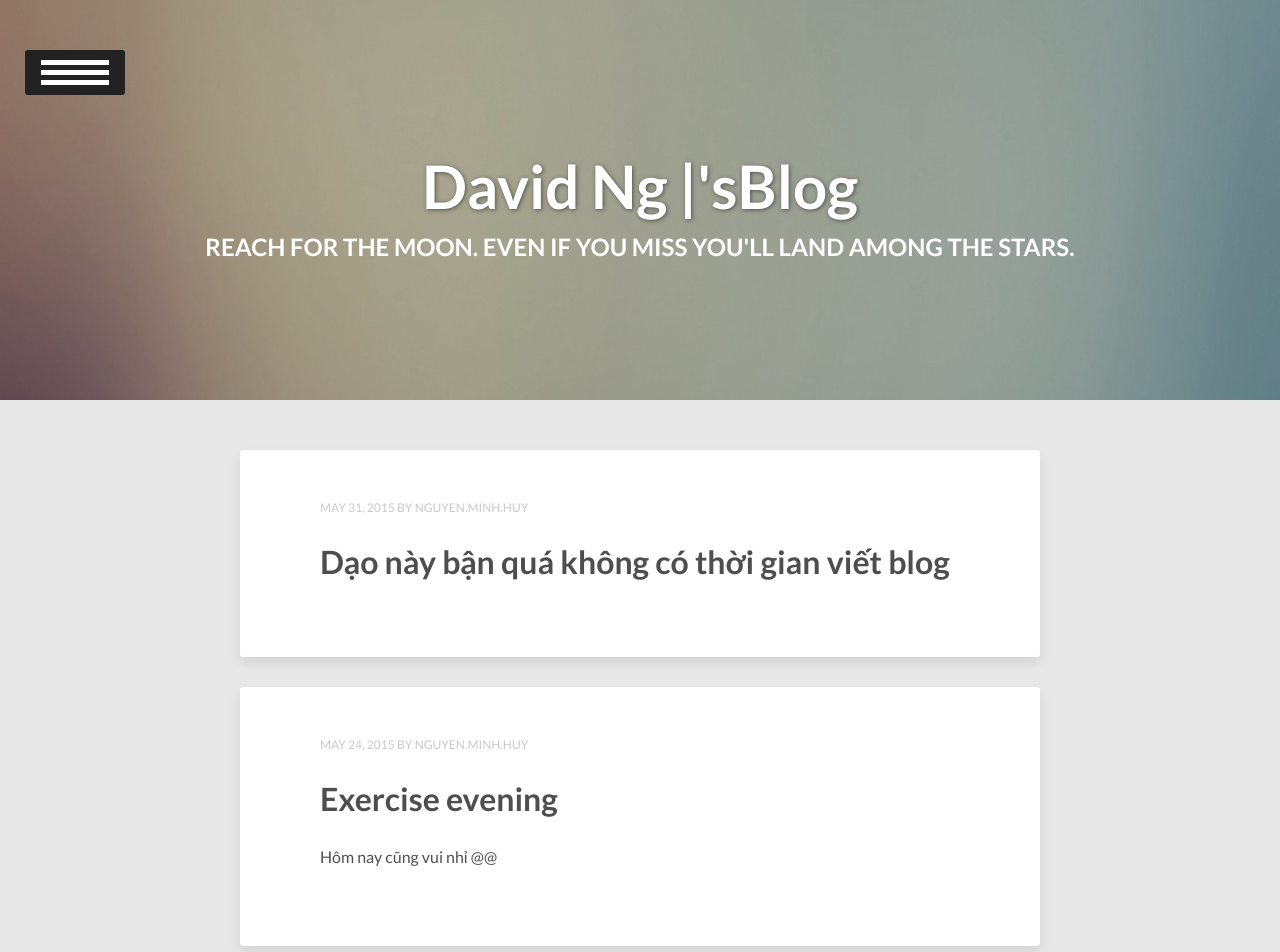
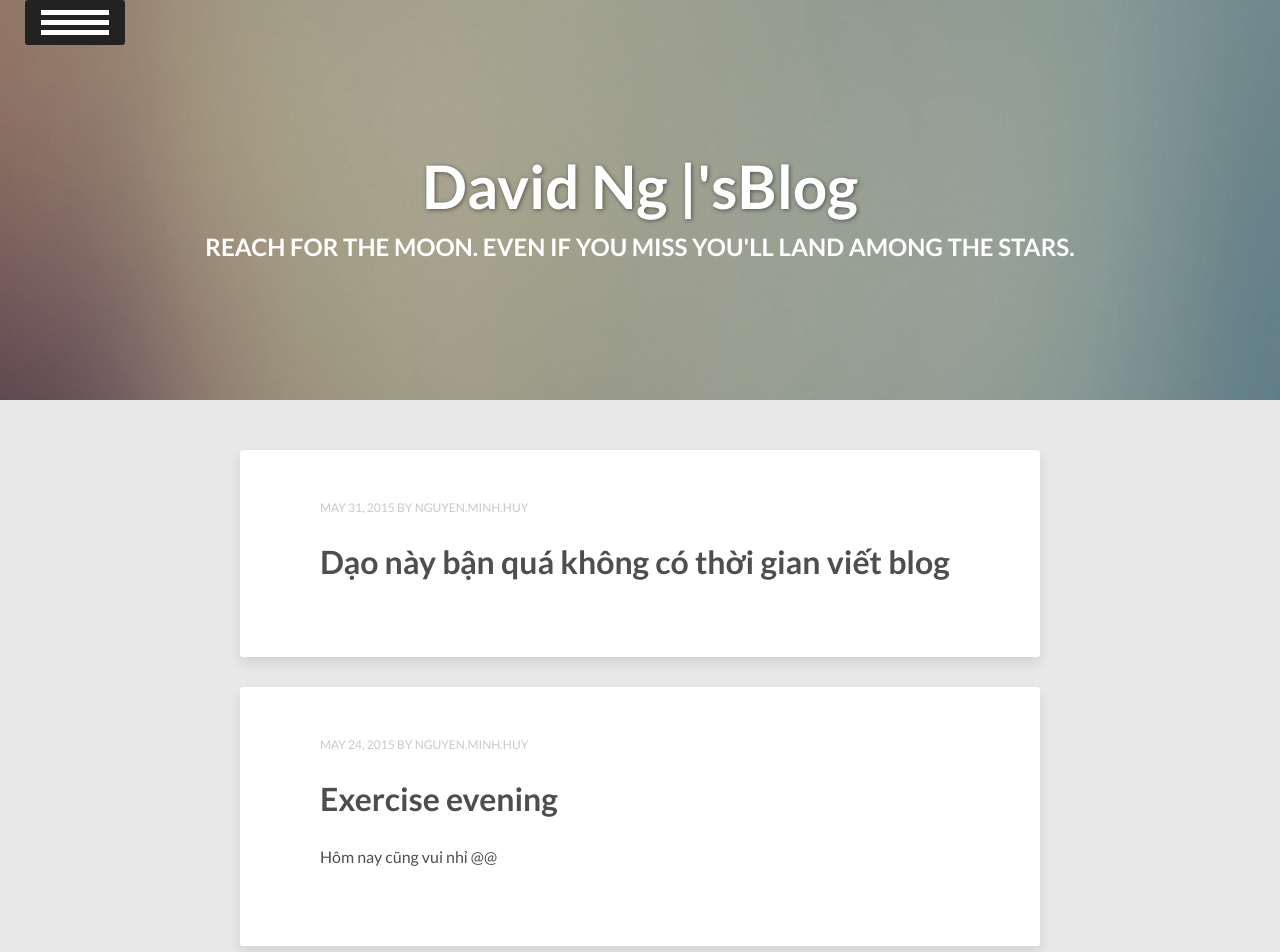
Before and after one commit to vareisen/vareisen.github.io, a Jekyll site: the page built from index.html, in a window 1280 px wide and 1400 px high. Shown: the top 952 px of the window. Built offline with Jekyll 4.4.1, drawn with Linux system fonts in a browser that asks for light colours; the list of posts is cut into pages by our own code.

Commit message:
Update _dl-menu.scss

```diff
--- a/_sass/_dl-menu.scss
+++ b/_sass/_dl-menu.scss
@@ -13,7 +13,7 @@
 	@media #{$medium} {
 		position: fixed;
 		max-width: 175px;
-		top: 50px;
+		top: 0px;
 		left: 25px;
 	}
 	button {
```
